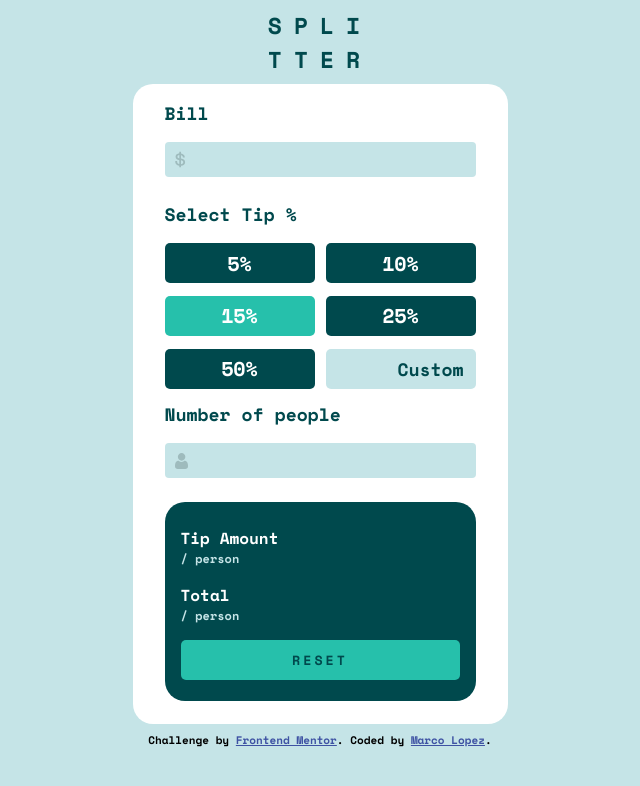
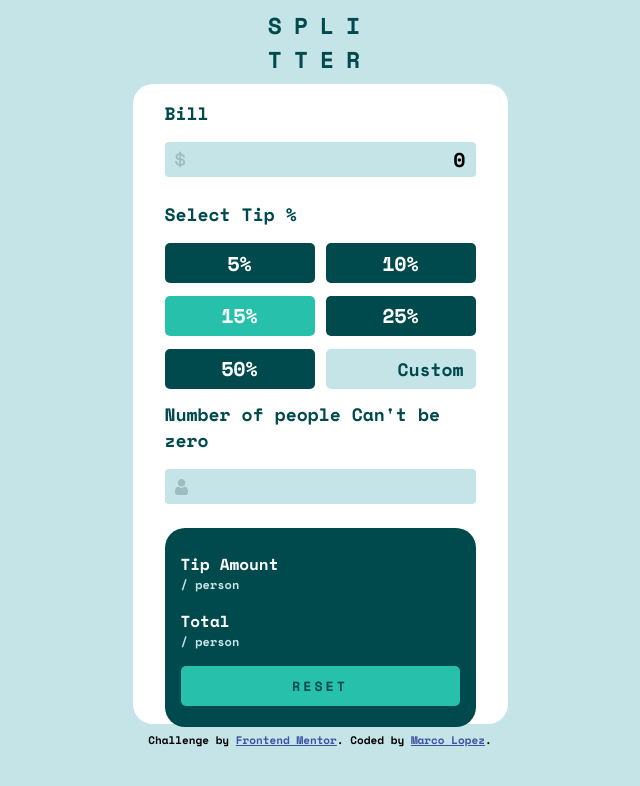
Before and after one commit to Markevo5150/Tip-Calculator-App, a React (Vite) app: page / in a window 1280 px wide. Shown: the top 786 px of the page, without its empty margins (320-960 px from the left). Built offline with nearby package versions, Linux system fonts and the light colour scheme.

Commit message:
styles almost done

```diff
--- a/src/App.scss
+++ b/src/App.scss
@@ -61,6 +61,10 @@ label {
   &::placeholder {
     color: var(--VeryDarkCyan);
   }
+  &:focus {
+    outline: none;
+    border: 2px solid var(--VeryDarkCyan);
+  }
   &::-webkit-inner-spin-button {
     -webkit-appearance: none;
   }
--- a/src/App.tsx
+++ b/src/App.tsx
@@ -19,6 +19,7 @@ export default function App() {
               id="bill"
               className="inputs-section__bill-input"
               type="number"
+              value={0}
             />
             <fieldset className="buttons">
               <legend className="buttons__legend">Select Tip %</legend>
@@ -42,7 +43,8 @@ export default function App() {
               </div>
             </fieldset>
             <label htmlFor="people" className="inputs-section__people-label">
-              Number of people
+              Number of people{" "}
+              <span className="alert error">Can't be zero</span>
             </label>
             <input
               id="people"
--- a/src/styles/mixins.scss
+++ b/src/styles/mixins.scss
@@ -9,6 +9,10 @@
   border-radius: 4px;
   padding-right: 10px;
   padding-left: 10px;
+  font-family: "Space Mono", monospace;
+  font-weight: var(--normalFont);
+  font-size: 20px;
+
   &:hover {
     cursor: pointer;
   }
```
